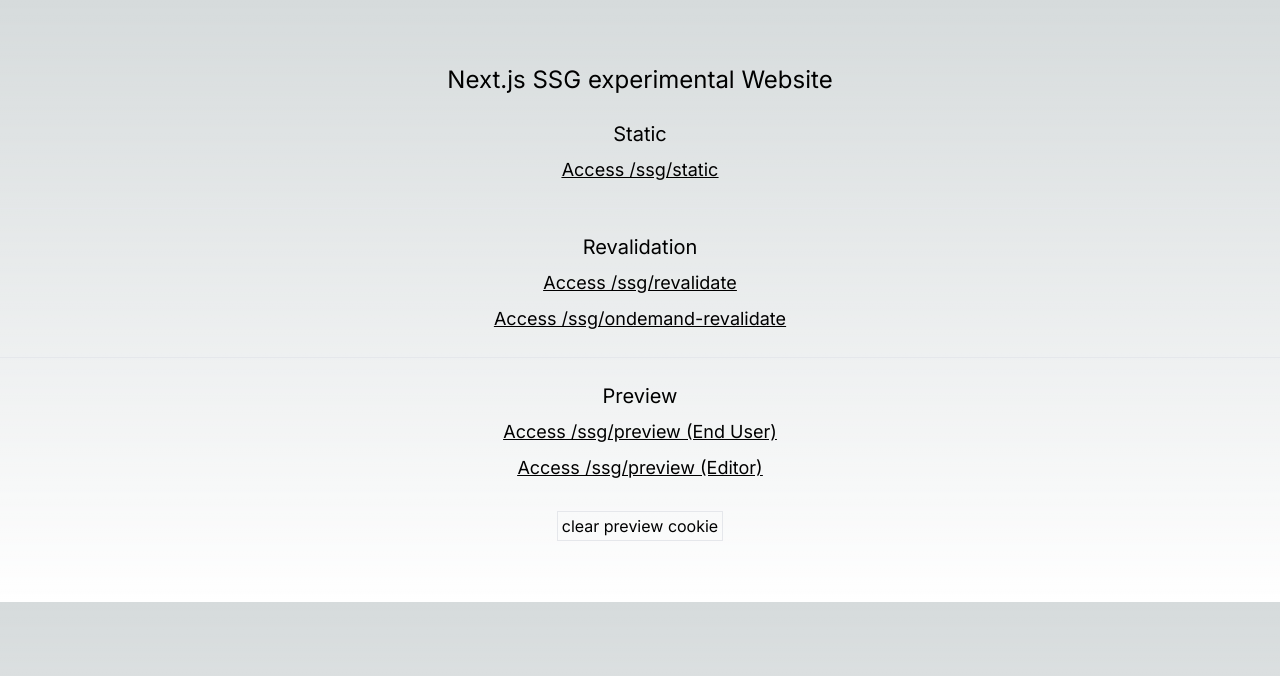
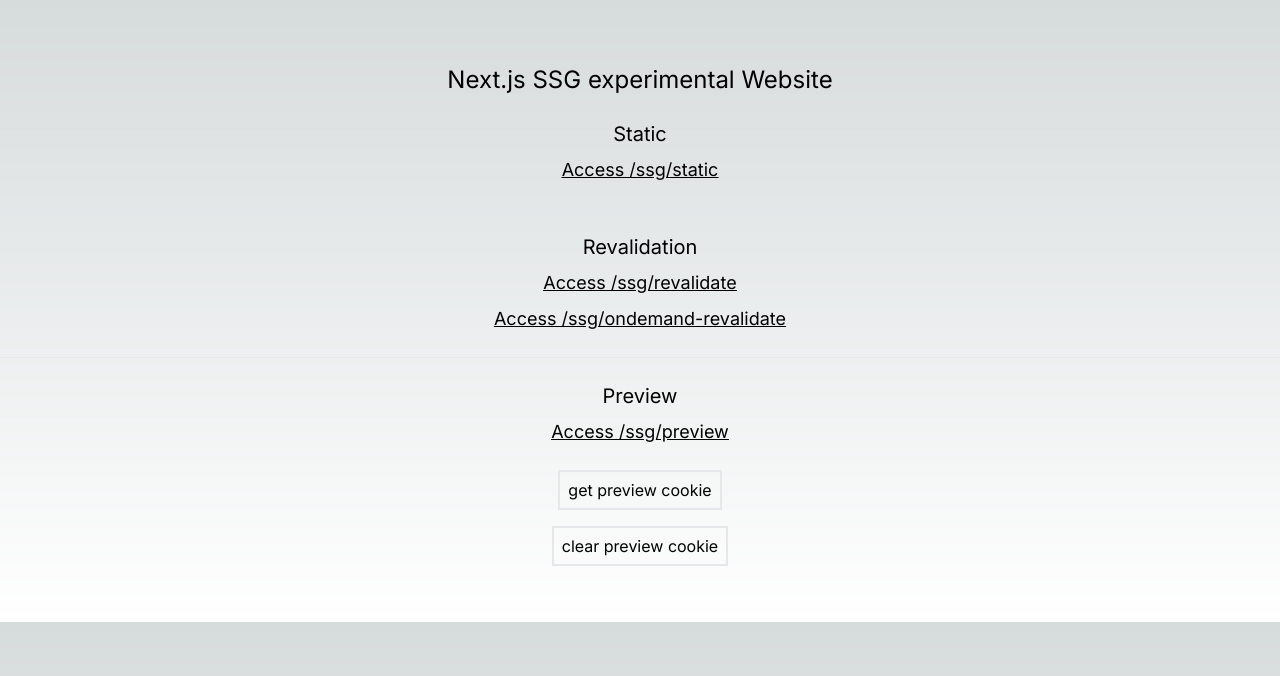
Before and after one commit to TOMO-YOSHI/nextjs-demo, a Next.js app: page / in a window 1280 px wide. Shown: the top 676 px of the page. Built offline with nearby package versions, Linux system fonts and the light colour scheme.

Commit message:
refactor the preview mode

```diff
--- a/src/app/page.tsx
+++ b/src/app/page.tsx
@@ -29,14 +29,15 @@ export default function Home() {
       <br />
       <h2 className="text-center text-xl">Preview</h2>
       <div className='text-center text-lg mt-2 underline'>
-        <Link href="/ssg/preview">Access /ssg/preview (End User)</Link>
-      </div>
-      <div className='text-center text-lg mt-2 underline'>
-        <Link href={previewAPIURL}>Access /ssg/preview (Editor)</Link>
+        <Link href="/ssg/preview">Access /ssg/preview</Link>
       </div>
       <br />
       <div className='text-center mt-2'>
-        <Link className='border p-1' href={clearCookieAPIURL}>clear preview cookie</Link>
+        <Link className='border-2 p-2 active:bg-yellow-400' href={previewAPIURL}>get preview cookie</Link>
+      </div>
+      <br />
+      <div className='text-center mt-2'>
+        <Link className='border-2 p-2  active:bg-yellow-400' href={clearCookieAPIURL}>clear preview cookie</Link>
       </div>
     </main>
   )
--- a/src/pages/api/preview.ts
+++ b/src/pages/api/preview.ts
@@ -22,12 +22,13 @@ export default async function handler(req: NextApiRequest, res: NextApiResponse)
     return res.status(401).json({ message: 'No article exists' })
   }
 
-  res.setPreviewData(post, {
-    maxAge: 60, // The preview mode cookies expire in 60 sec
-    path: '/ssg/preview', // The preview mode cookies apply to paths with /ssg/draft
-  })
+  res.setPreviewData({})
+  // res.setPreviewData(post, {
+  //   maxAge: 60, // The preview mode cookies expire in 60 sec
+  //   path: '/ssg/preview', // The preview mode cookies apply to paths with /ssg/draft
+  // })
 
   // Redirect to the path from the fetched post
   // We don't redirect to req.query.slug as that might lead to open redirect vulnerabilities
-  res.redirect(post.slug)
+  res.redirect('/')
 }
--- a/src/pages/ssg/[slug].tsx
+++ b/src/pages/ssg/[slug].tsx
@@ -27,7 +27,7 @@ export const getStaticPaths: GetStaticPaths = async () => {
         },
       },
     ],
-    fallback: 'blocking', // true | false | 'blocking'
+    fallback: 'blocking', // true | false | 'blocking' This needs to be true or 'blocking'
   }
 }
 
@@ -39,9 +39,16 @@ export async function getStaticProps(context: GetStaticPropsContext<PageParams,
   // - context.previewData will be the same as
   //   the argument used for `setPreviewData`.
   if (context.preview && slug === 'preview') {
+    const previewArticle = {
+      id: "id-9876",
+      slug: `/ssg/preview`,
+      title: "SSG Preview",
+      body: "This is a preview.",
+      lastUpdate: formatter.format(new Date)
+    };
     return {
       props: {
-        article: context.previewData
+        article: previewArticle
       }
     }
   }
```
Also changed, not shown: src/lib/utils.ts (+3 -7 lines).
